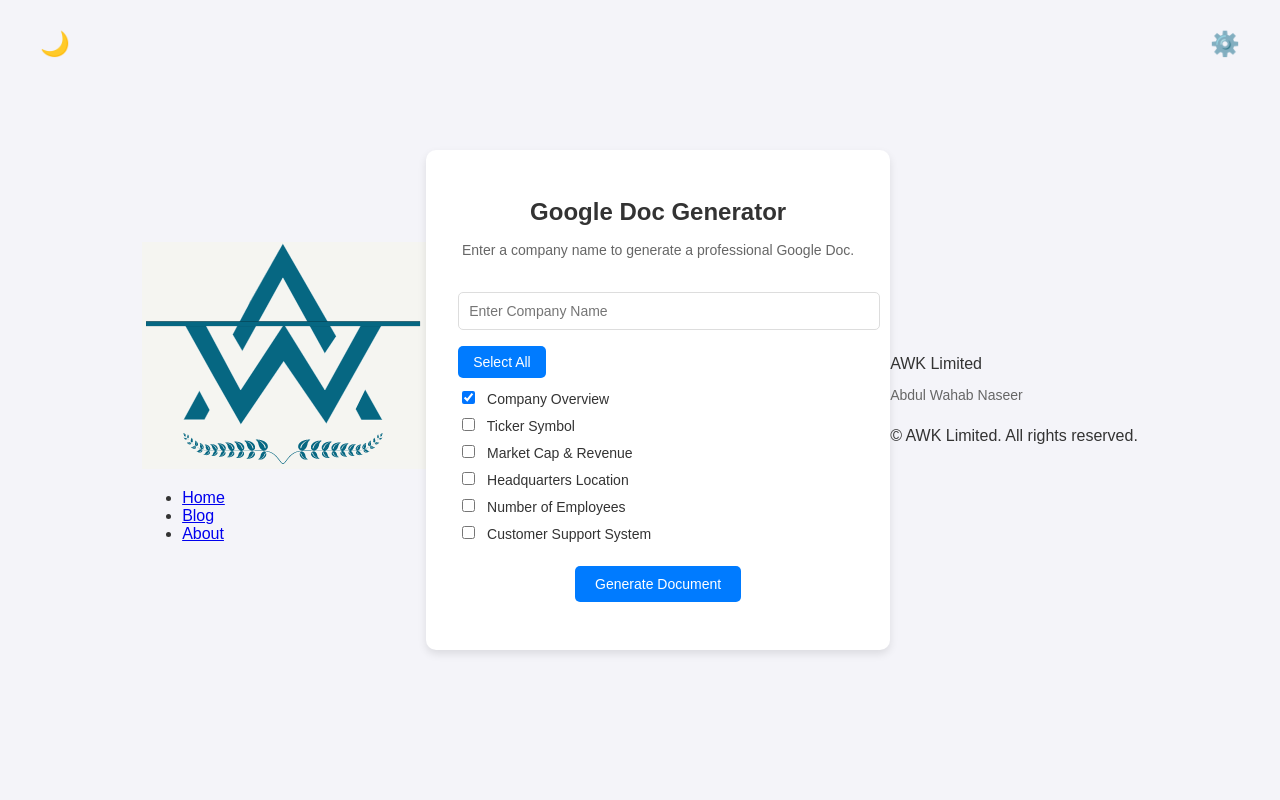
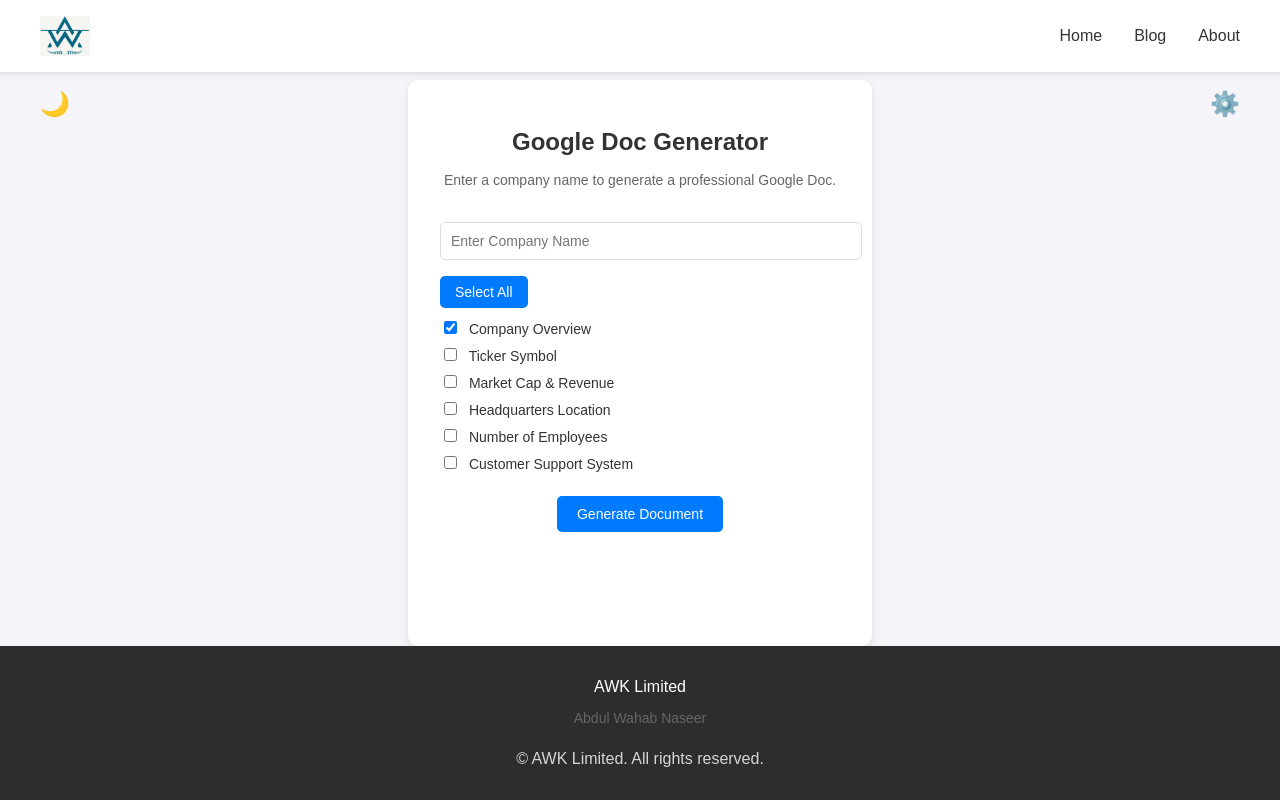
Before and after one commit to 599-wahab/DOC_GPT_WebAPP, a Flask app: page / in a window 1280 px wide. Run offline with Flask 3, Linux system fonts and the light colour scheme.

Commit message:
Update styles.css

```diff
--- a/static/styles.css
+++ b/static/styles.css
@@ -1,3 +1,80 @@
+nav {
+    background: white;
+    padding: 1rem 2rem;
+    box-shadow: 0 2px 5px rgba(0,0,0,0.1);
+    position: fixed;
+    width: 100%;
+    top: 0;
+    z-index: 1000;
+}
+
+.nav-container {
+    max-width: 1200px;
+    margin: 0 auto;
+    display: flex;
+    justify-content: space-between;
+    align-items: center;
+}
+
+.logo {
+    height: 40px;
+}
+
+.nav-links {
+    display: flex;
+    gap: 2rem;
+    list-style: none;
+    margin: 0;
+    padding: 0;
+}
+
+.nav-links a {
+    text-decoration: none;
+    color: #333;
+    font-weight: 500;
+    transition: color 0.3s ease;
+}
+
+.nav-links a:hover {
+    color: #007bff;
+}
+
+/* Footer Styles */
+footer {
+    background: #2d2d2d;
+    color: white;
+    padding: 2rem 1rem;
+    margin-top: auto;
+    width: 100%;
+}
+
+.footer-content {
+    max-width: 100%;
+    margin: 0 auto;
+    text-align: center;
+}
+
+.footer-links {
+    display: flex;
+    justify-content: center;
+    gap: 1.5rem;
+    margin: 1rem 0;
+}
+
+.footer-links a {
+    color: white;
+    text-decoration: none;
+    transition: opacity 0.3s ease;
+}
+
+.footer-links a:hover {
+    opacity: 0.8;
+}
+
+.copyright {
+    margin-top: 1rem;
+    opacity: 0.8;
+}
 .input-field {
     width: 100%;
     padding: 8px;
@@ -24,6 +101,8 @@ body {
     justify-content: center;
     align-items: center;
     height: 100vh;
+    flex-direction: column;
+    min-height: 100vh;
 }
 
 .container {
@@ -94,7 +173,7 @@ button:hover {
 
 .settings-btn {
     position: absolute;
-    top: 20px;
+    top: 80px;
     right: 20px;
     background: none;
     border: none;
@@ -166,7 +245,7 @@ body.dark-mode {
 
 .mode-toggle {
     position: absolute;
-    top: 20px;
+    top: 80px;
     left: 20px;
     background: none;
     border: none;
@@ -211,3 +290,27 @@ body.dark-mode {
     width: 100%;
     height: 100%;
 }
+
+.container {
+    margin-top: 80px; /* Space for fixed navigation */
+    flex: 1;
+}
+
+/* Mobile Responsive */
+@media (max-width: 768px) {
+    .nav-container {
+        flex-direction: column;
+        gap: 1rem;
+    }
+
+    .nav-links {
+        flex-direction: column;
+        text-align: center;
+        gap: 1rem;
+    }
+
+    .container {
+        margin-top: 120px;
+        width: 90%;
+    }
+}
```
